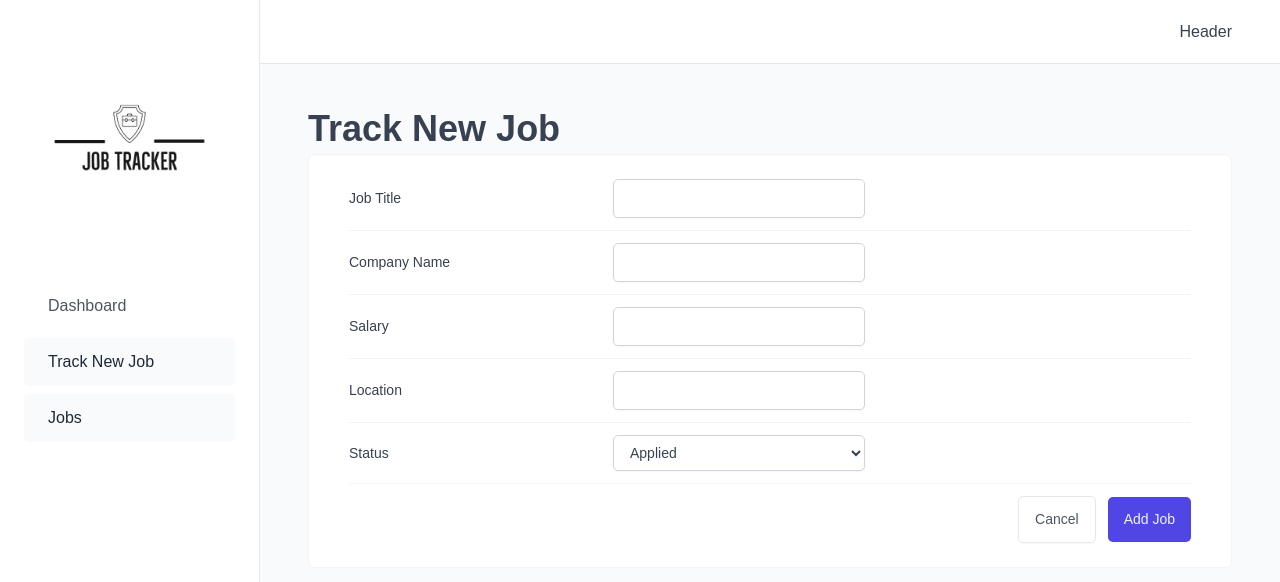
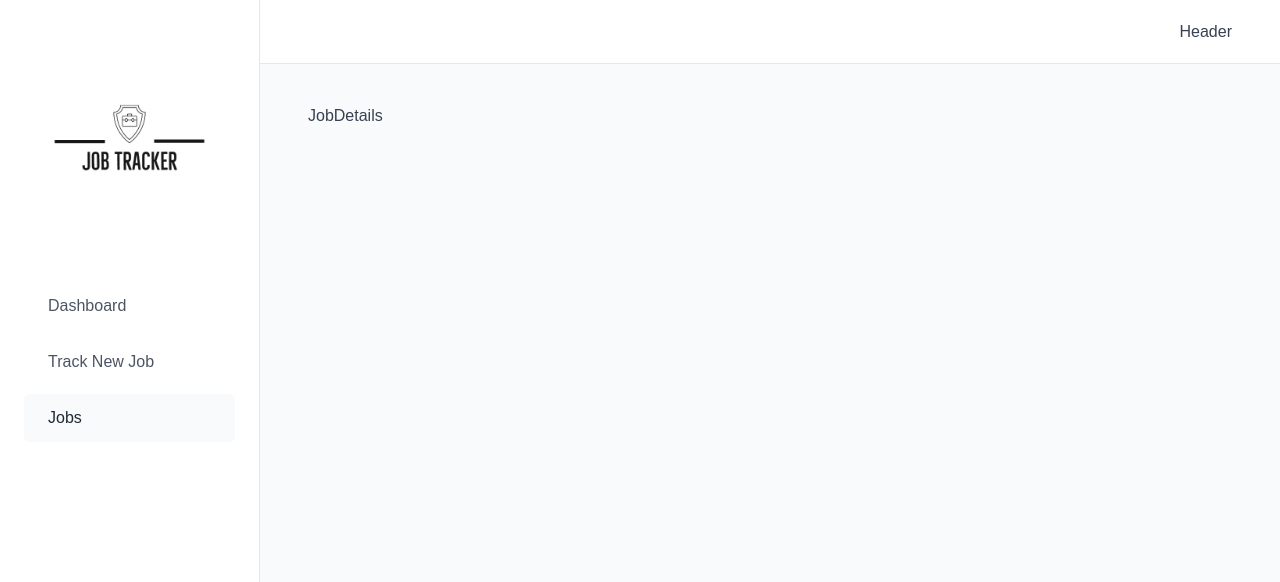
Before and after one commit to TAndersonWebDeveloper/job-tracker, a React app: page /jobs/new in a window 1280 px wide. Shown: the top 582 px of the page. Built offline with nearby package versions, Linux system fonts and the light colour scheme; the HTML template or start-up script is replaced by a standard one.

Commit message:
Add job details page route

```diff
--- a/src/App.jsx
+++ b/src/App.jsx
@@ -14,6 +14,7 @@ import Jobs from "./pages/Jobs";
 import GlobalStyles from "./styles/GlobalStyles";
 import NewJob from "./pages/NewJob";
 import { Toaster } from "react-hot-toast";
+import JobDetails from "./pages/JobDetails";
 
 const queryClient = new QueryClient({
   defaultOptions: {
@@ -31,8 +32,9 @@ function App() {
         <Routes>
           <Route element={<AppLayout />}>
             <Route path="dashboard" element={<Dashboard />} />
-            <Route path="jobs" element={<Jobs />} />
-            <Route path="jobs/new" element={<NewJob />} />
+            <Route path="jobs" element={<Jobs />}></Route>
+            <Route path="new" element={<NewJob />} />
+            <Route path="jobs/:jobId" element={<JobDetails />} />
           </Route>
         </Routes>
       </BrowserRouter>
--- a/src/features/jobs/JobOperations.jsx
+++ b/src/features/jobs/JobOperations.jsx
@@ -11,7 +11,7 @@ const TableOperations = styled.div`
 const JobOperations = () => {
   return (
     <TableOperations>
-      <NavLink to="/jobs/new">
+      <NavLink to="/new">
         <Button size="medium" variation="primary">
           Track New Job
         </Button>
--- a/src/features/jobs/JobRow.jsx
+++ b/src/features/jobs/JobRow.jsx
@@ -1,12 +1,18 @@
 import { HiEye, HiTrash } from "react-icons/hi2";
 import Submenu from "../../ui/SubMenu";
 import Table from "../../ui/Table";
-import { useNavigate } from "react-router-dom";
+import { useNavigate, NavLink } from "react-router-dom";
+import { styled } from "styled-components";
+
+const StyledNavLink = styled(NavLink)`
+  border-bottom: 1px solid var(--color-grey-300);
+`;
 
 const JobRow = ({ job }) => {
   const navigate = useNavigate();
 
   return (
+    <StyledNavLink to={`/jobs/${job.id}`}>
       <Table.Row>
         <div>
           <div>{job.job_title}</div>
@@ -18,13 +24,17 @@ const JobRow = ({ job }) => {
         <Submenu>
           <Submenu.Toggle id={job.id} />
           <Submenu.List id={job.id}>
-          <Submenu.Item onClick={() => navigate("/dashboard")} icon={<HiEye />}>
+            <Submenu.Item
+              onClick={() => navigate("/dashboard")}
+              icon={<HiEye />}
+            >
               See Details
             </Submenu.Item>
             <Submenu.Item icon={<HiTrash />}>Delete</Submenu.Item>
           </Submenu.List>
         </Submenu>
       </Table.Row>
+    </StyledNavLink>
   );
 };
 
--- /dev/null
+++ b/src/pages/JobDetails.jsx
@@ -0,0 +1,7 @@
+import React from "react";
+
+const JobDetails = () => {
+  return <div>JobDetails</div>;
+};
+
+export default JobDetails;
--- a/src/ui/MainNav.jsx
+++ b/src/ui/MainNav.jsx
@@ -54,7 +54,7 @@ const MainNav = () => {
         </StyledNavLink>
       </li>
       <li>
-        <StyledNavLink to="/jobs/new">
+        <StyledNavLink to="/new">
           <span>Track New Job</span>
         </StyledNavLink>
       </li>
```
Lines whose indentation alone changed are shown as unchanged.
